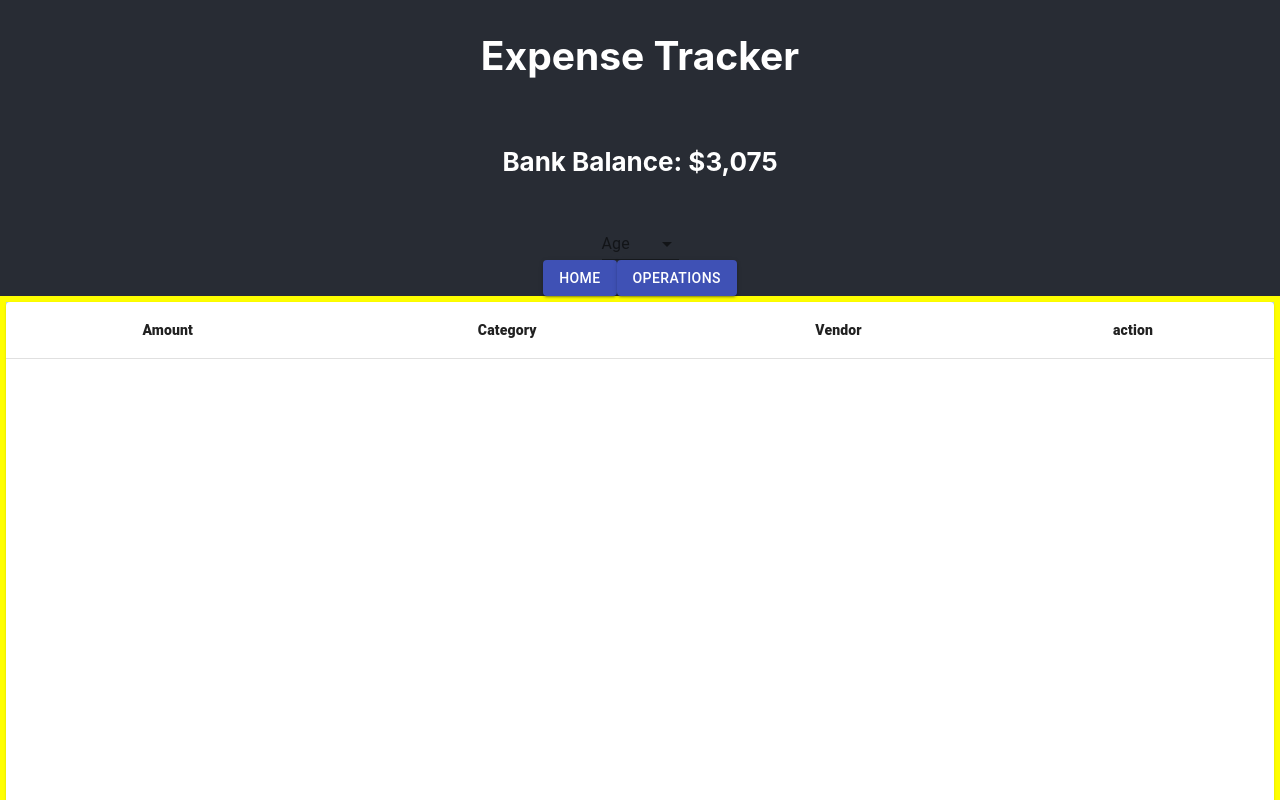
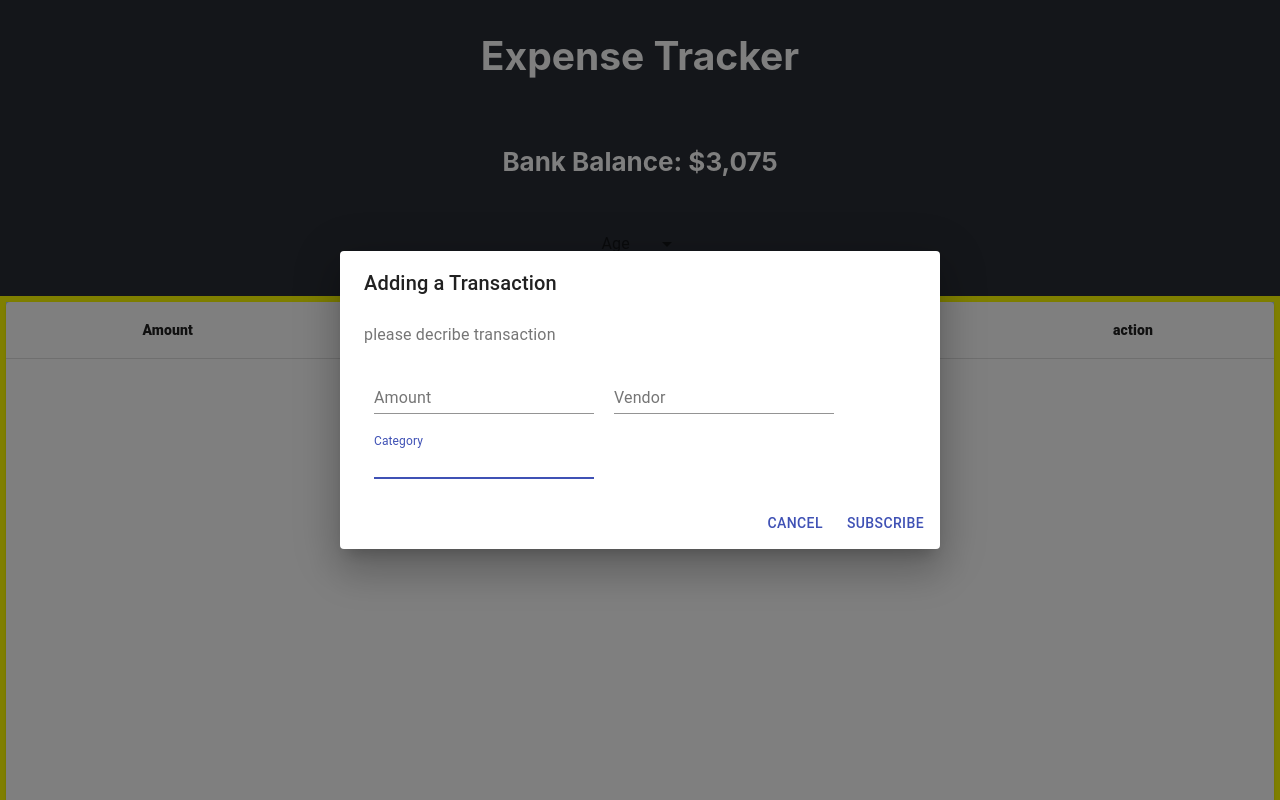
Before and after one commit to DanielElgressy/Expense-Tracker, a React (Create React App) app: page /operations in a window 1280 px wide. Shown: the top 800 px of the page. Built offline with nearby package versions, Linux system fonts and the light colour scheme.

Commit message:
adding pop up for transactions

```diff
--- a/server.js
+++ b/server.js
@@ -11,7 +11,6 @@ const transactionSchema  = new Schema ({
     category: String,
     vendor: String
 })
-
 
 const Transaction =  mongoose.model("Transaction", transactionSchema )
 
--- a/src/App.js
+++ b/src/App.js
@@ -13,6 +13,7 @@ import Paper from '@material-ui/core/Paper';
 import InputLabel from '@material-ui/core/InputLabel';
 import FormControl from '@material-ui/core/FormControl';
 import Select from '@material-ui/core/Select';
+import Operations from './components/Operations';
 
 
 
@@ -84,7 +85,7 @@ class App extends Component {
                 </Button>
               </Link>
 
-              <Link to="/" style={{ textDecoration: 'none' }}>
+              <Link to="/operations" style={{ textDecoration: 'none' }}>
                 <Button variant="contained" color="primary">
                   Operations
                 </Button>
@@ -100,17 +101,17 @@ class App extends Component {
               <Table className="table" aria-label="simple table">
                 <TableHead className="tHeader">
                   <TableRow >
-
                     <TableCell align={TableTextAlign} style={{ fontWeight: TablefontWeight}}>Amount</TableCell>
                     <TableCell align={TableTextAlign} style={{ fontWeight: TablefontWeight}}>Category</TableCell>
                     <TableCell align={TableTextAlign} style={{ fontWeight: TablefontWeight}}>Vendor</TableCell>
                   <TableCell align={TableTextAlign} style={{ fontWeight: TablefontWeight}}>action</TableCell>
                   </TableRow>
                 </TableHead>
-                <Route path="/" exact render={() => <Transactions state={state}  removeTransaction={this.removeTransaction}/>} />
+                <Route path="/"  exact render={() => <Transactions state={state}  removeTransaction={this.removeTransaction}/>} />
               </Table>
             </Paper>
 
+            <Route path="/operations" exact render={() => <Operations state={state}/>} />
 
           </div>
 
--- a/src/components/Operations.js
+++ b/src/components/Operations.js
@@ -0,0 +1,80 @@
+// import React from 'react';
+import React, { Component } from 'react';
+
+import { BrowserRouter as Router, Link } from 'react-router-dom';
+
+import Button from '@material-ui/core/Button';
+import TextField from '@material-ui/core/TextField';
+import Dialog from '@material-ui/core/Dialog';
+import DialogActions from '@material-ui/core/DialogActions';
+import DialogContent from '@material-ui/core/DialogContent';
+import DialogContentText from '@material-ui/core/DialogContentText';
+import DialogTitle from '@material-ui/core/DialogTitle';
+
+
+
+
+
+class Operations extends Component {
+
+
+    handleClose () {
+        console.log("close")
+    }
+
+    render() {
+
+        return (
+            <Router>
+
+                <Dialog open={true}  aria-labelledby="form-dialog-title">
+                    <DialogTitle id="form-dialog-title">Adding a Transaction</DialogTitle>
+                    <DialogContent>
+                        <DialogContentText>
+                            please decribe transaction
+                        </DialogContentText>
+                        <TextField style={{ margin: "10px"}}
+                            autoFocus
+                            margin="dense"
+                            id="standard-required"
+                            label="Amount"
+                            type="number"
+                        />
+                             <TextField style={{ margin: "10px"}}
+                            autoFocus
+                            margin="dense"
+                            id="name"
+                            label="Vendor"
+                            type="search"
+
+                        />
+                            <TextField style={{ margin: "10px"}}
+                            autoFocus
+                            margin="dense"
+                            id="standard-search"
+                            label="Category"
+                            type="search"
+
+                        />
+
+                    </DialogContent>
+                    <DialogActions>
+
+                        <Link to="/" style={{ textDecoration: 'none' }} >
+                            <Button onClick={this.handleClose} color="primary">
+                                Cancel
+                             </Button>
+                        </Link>
+
+                        <Button  color="primary">
+                            Subscribe
+                        </Button>
+                    </DialogActions>
+                </Dialog>
+            </Router>
+        );
+    }
+}
+
+
+export default Operations;
```
